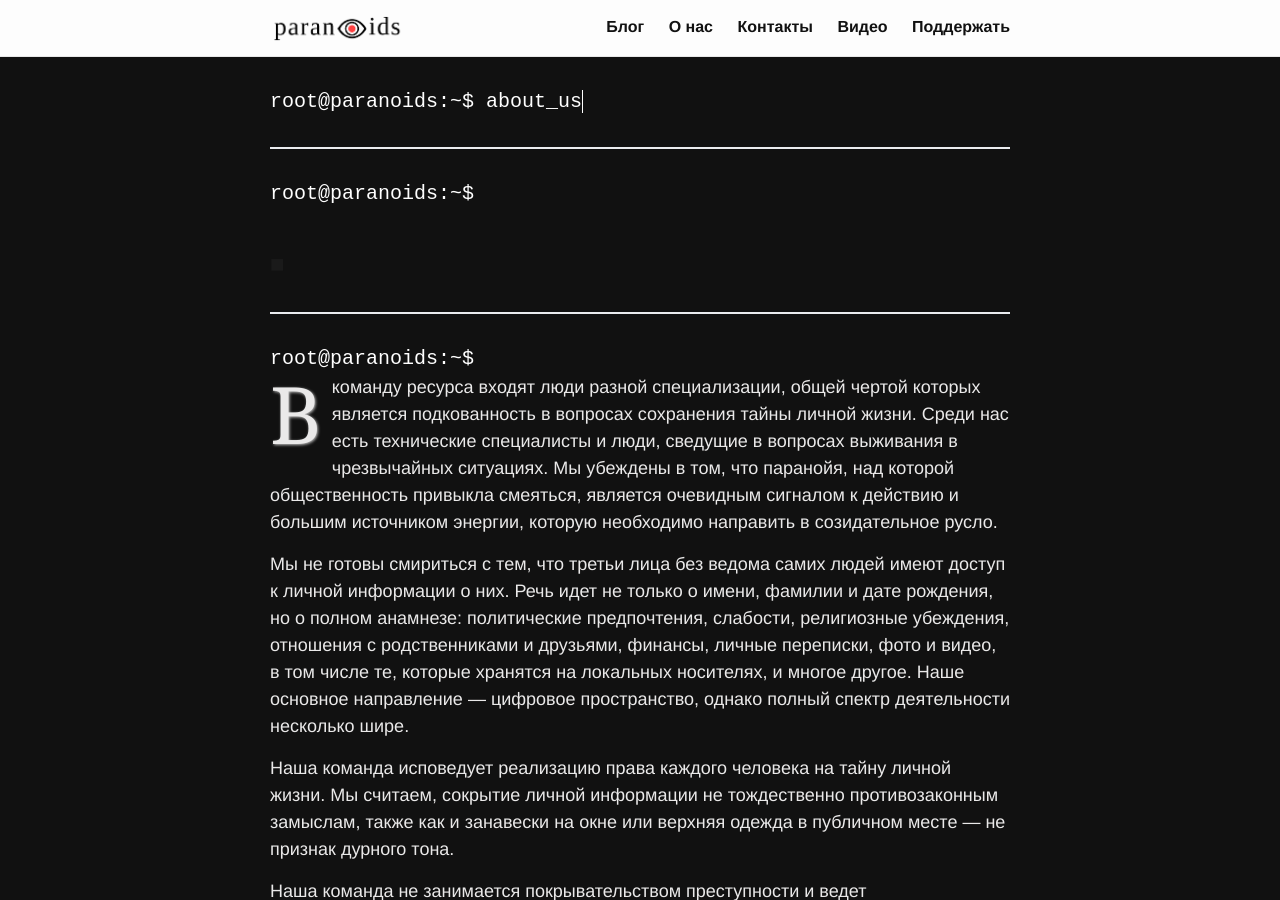
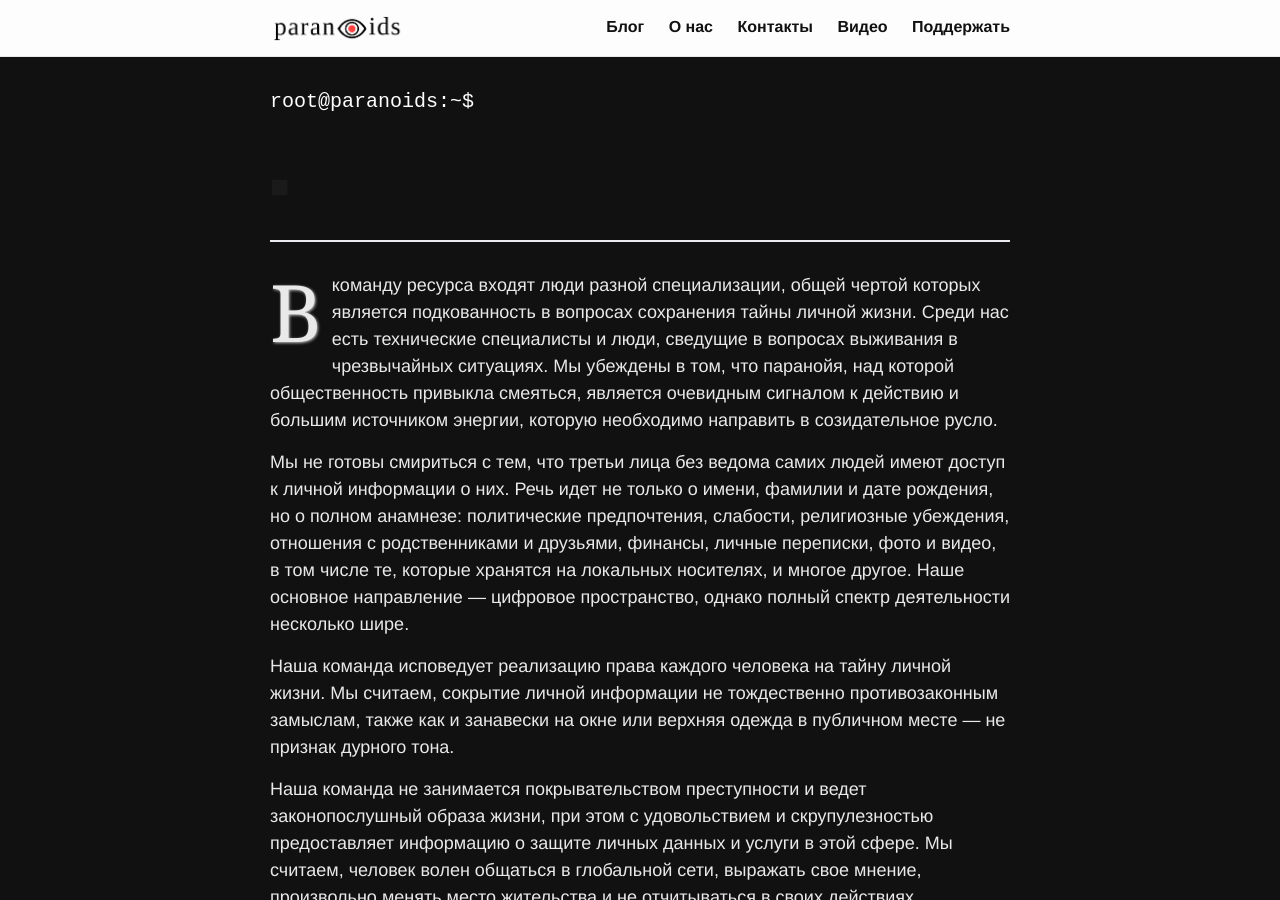
Before and after one commit to 2b7E1n6D0e5R7/2b7E1n6D0e5R7.github.io, a Jekyll site: the page built from _pages/about.md, in a window 1280 px wide and 900 px high. Built offline with Jekyll 4.4.1, drawn with Linux system fonts in a browser that asks for light colours.

Commit message:
Update about.html

```diff
--- a/_layouts/about.html
+++ b/_layouts/about.html
@@ -10,19 +10,10 @@
     <main class="landing-content" aria-label="Content">
       <div class="wrapper">
 
-      <h1 class="title">root@paranoids:~$
-          <span class="typewrite" data-period="2000" data-type='[ "********", "about_us" ]'>
-           <span class="wrap"></span>
-          </span>
-        </h1>
-
-        <hr>
-
-           <h1 class="title">root@paranoids:~$</h1> <h2 id="blink1">&#9632;</h2>
+           <h1 class="title">root@paranoids:~$</h1> <h1 id="blink1">&#9632;</h1>
 
           <hr>
 
-  <h1 class="title">root@paranoids:~$</h1>
 
         <div class="about">
 
```
